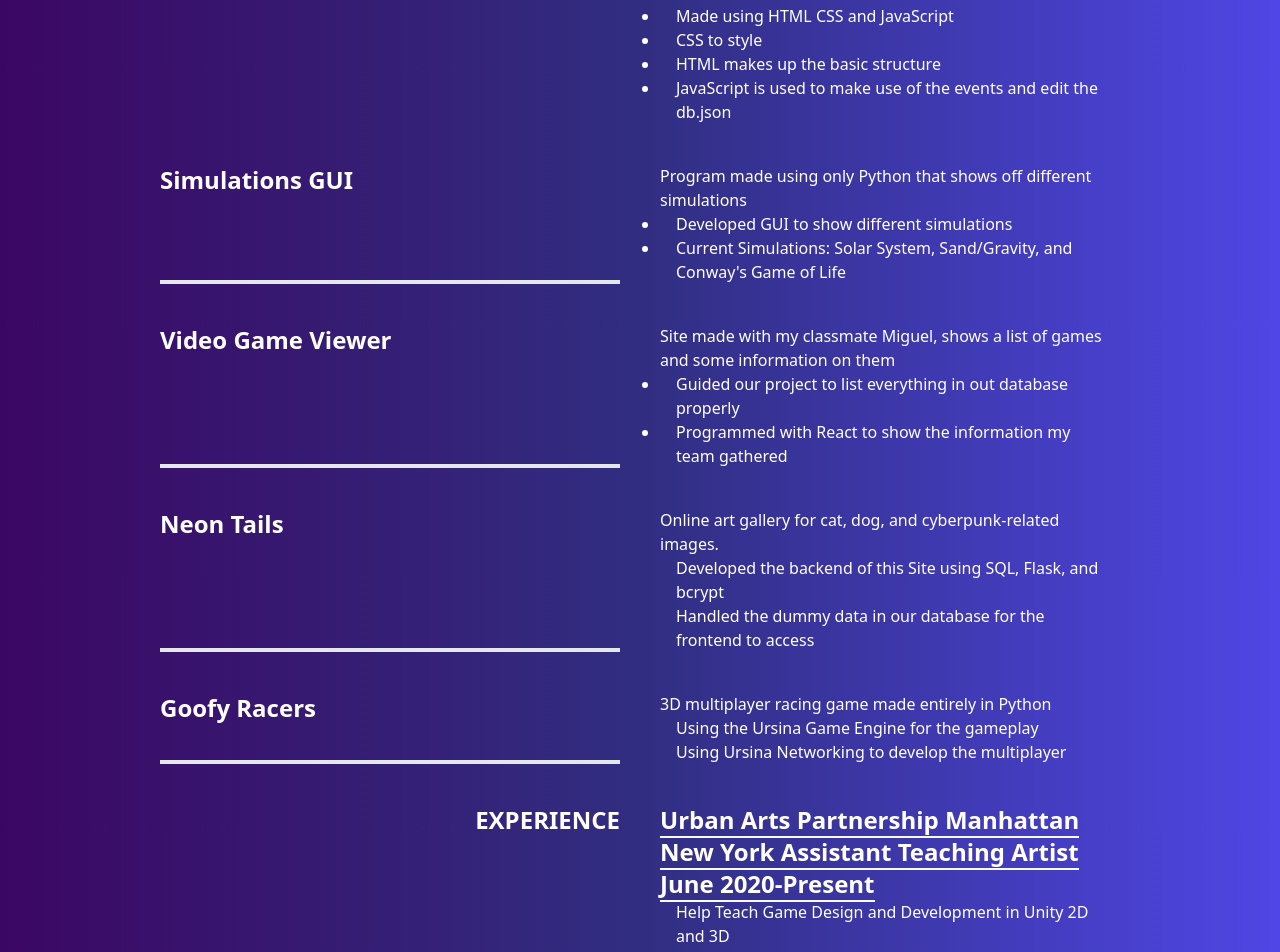
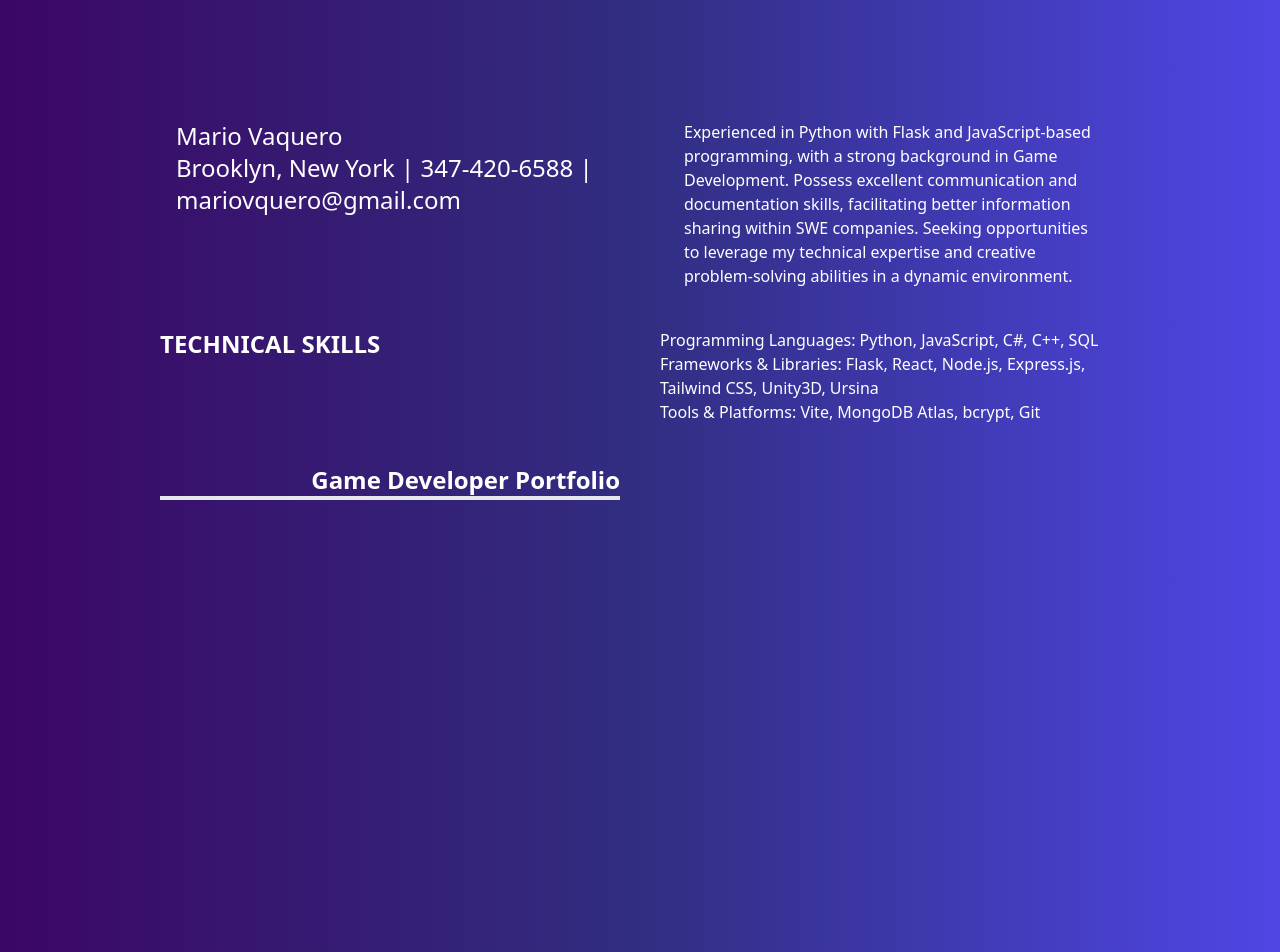
Before and after one commit to RandomMexican/ImprovedSite, a React (Vite) app in the folder vite-project/: page /Resume in a window 1280 px wide. Shown: the part 440-1392 px from the top of the page. Built offline with nearby package versions, Linux system fonts and the light colour scheme.

Commit message:
started fixing

```diff
--- a/vite-project/src/Components/Home.jsx
+++ b/vite-project/src/Components/Home.jsx
@@ -8,24 +8,34 @@ function Home() {
     <div name='home'className='w-full h-screen bg-gradient-to-l from-indigo-600 via-indigo-900 to-purple-950 text-white'>
         {/* Container */}
         <div className='max-w-[1000px] mx-auto px-8 flex flex-col justify-center h-full'>
-            {/* <p className='px-10 border-2 py-20 w-7'> text holder for profile pic</p> */}
-            <img className='rounded-full' src={PFP} alt='profile image' style={{width:'150px',height:'100'}}/>
-            <p>Hi, my name is</p>
-            <h1 className='text-4xl sm:text-7xl font-bold '>Mario Vaquero</h1>
+            {/* Seperating PFP to center it */}
+            <div className='flex justify-center items-center '>
+                <img className='rounded-full ' src={PFP} alt='profile image' style={{width:'150px',height:'100'}}/>
 
-            <h2 className='text-2xl sm:text-4xl font-bold'>I am a Full Stack Web and Game Developer</h2>
-            <p className='py-4 max-w-[700px]'>
+            </div>
 
-                only with Unity 2D and 3D at the moment. Currently trying to learn Tailwind CSS, actually used it to style this site, and Express.JS
-                Which I want to use to help make the backend part of this site.
-            </p>
+            {/* Body of the Home page */}
+            <div>
+                <p>Hello, my name is</p>
+                <h1 className='text-4xl sm:text-7xl font-bold '>Mario Vaquero</h1>
 
+                <h2 className='text-2xl sm:text-4xl font-bold'>I am a Full Stack Web and Game Developer</h2>
+                <p className='py-4 max-w-[700px]'>
+
+                    only with Unity 2D and 3D at the moment. Currently trying to learn Tailwind CSS, actually used it to style this site, and Express.JS
+                    Which I want to use to help make the backend part of this site.
+                </p>
+            </div>
+            {/* Animated Scrolling images so page isnt too static */}
             <div className='w-25'>
                 <marquee behavior="scroll" direction="right" scrollamount="10">
+
                     <img src="/pix/samples/bee.gif" width="72" height="79" alt="Flying Bee"/>
+
                 </marquee>
             </div>
 
+            {/* Button for the User to see Portfolio */}
             <div>
                 <button className=' group border-2 px-6 py-3 my-2 flex items-center hover:bg-purple-500'>
                 <Link to="/Portfolio">More Projects</Link>
--- a/vite-project/src/Components/Navbar.jsx
+++ b/vite-project/src/Components/Navbar.jsx
@@ -9,7 +9,7 @@ function Navbar() {
     const handleClick = () => setNav(!nav)
 
   return (
-    <nav className='fixed w-full h-[80px] flex justify-between items-center px-4 bg-gradient-to-l from-indigo-600 via-indigo-900 to-purple-950 text-white    '>
+    <nav className='fixed w-full h-[80px] flex justify-between items-center px-4 bg-black text-white    '>
         <div>
             Mario V
         </div>
--- a/vite-project/src/Components/Resume.jsx
+++ b/vite-project/src/Components/Resume.jsx
@@ -2,119 +2,49 @@ import React from 'react'
 
 function Resume() {
   return (
-    <div name='Resume' className='w-full md:h-[1500px] bg-gradient-to-l from-indigo-600 via-indigo-900 to-purple-950 text-white'>
-      <div className='flex flex-col justify-center items-center w-full h-full  overflow-auto'>
-        <div className='max-w-[1000px] w-full  grid sm:grid-cols-2 gap-10 px-5'>
-          <div className='sm:text-left md:text-2xl sm:text-1xl '>
-          <ul>
-            <li>Mario Vaquero</li>
-            <li>Brooklyn, NewYork| 347-420-6588 | mvaquero143@gmail.com</li>
-            <li> LinkedIn | Github | Blog |</li>
-          </ul>
+    <div name='Resume' className='w-full md:h-[1500px] bg-gradient-to-l from-indigo-600 via-indigo-900 to-purple-950 text-white' >
+      <div className='flex flex-col justify-center items-center w-full h-full overflow-auto'>
+        <div className='max-w-[1000px] w-full grid sm:grid-cols-2 gap-10 px-5'>
+          {/* HEADER BASICALLY */}
+          <div className='sm:text-left md:text-2xl sm:text-1xl'>
+            <ul>
+              <li>Mario Vaquero</li>
+              <li>Brooklyn, New York | 347-420-6588 | mariovquero@gmail.com</li>
+            </ul>
           </div>
           <div className='px-6'>
             <p>
-              I am experienced in Python with Flask and JavaScript-based programming and have a background in Game Development. Possesses strong skills in communication and documentation that help SWE companies communicate and share information a lot easier.
+            Experienced in Python with Flask and JavaScript-based programming,
+            with a strong background in Game Development.
+            Possess excellent communication and documentation skills,
+            facilitating better information sharing within SWE companies.
+            Seeking opportunities to leverage my technical expertise and creative problem-solving abilities in a dynamic environment.
             </p>
           </div>
+
+          {/* SKILLS LISTED */}
           <div className='sm:text-left text-2xl font-bold'>
-          TECHNICAL SKILLS
+            <p>TECHNICAL SKILLS</p>
           </div>
           <div>
             <p>
-              {/* switch with Icons so it looks nicer */}
-            Python with Flask, SQL, JavaScript, React, Unity3D, and 2D, C#
+              Programming Languages: Python, JavaScript, C#, C++, SQL
+            </p>
+            <p>
+              Frameworks & Libraries: Flask, React, Node.js, Express.js, Tailwind CSS, Unity3D, Ursina
+            </p>
+            <p>
+              Tools & Platforms: Vite, MongoDB Atlas, bcrypt, Git
             </p>
           </div>
 
+          {/* SWE PROJECTS */}
           <div className='sm:text-right text-2xl font-bold inline border-b-4 border-grey'>
-            TECHNICAL PROJECTS
-          </div>
-          <div></div>
-          <p className='font-bold sm:text-left text-2xl'>
-              Game Dev Portfolio
-          </p>
-          <div className='items-center'>
             <p>
-              Portfolio showing some games I developed early in my career
+              Game Developer Portfolio
             </p>
-              <ul className='list-disc'>
-                <li>Made using HTML CSS and JavaScript</li>
-                <li>CSS to style</li>
-                <li>HTML makes up the basic structure</li>
-                <li>JavaScript is used to make use of the events and edit the db.json</li>
-              </ul>
-          </div>
-
-          <p className='font-bold sm:text-left text-2xl inline border-b-4 border-grey'>
-            Simulations GUI
-          </p>
-          <div>
-            <p>
-              Program made using only Python that shows off different simulations
-            </p>
-
-              <ul className='list-disc'>
-                <li>Developed GUI to show different simulations</li>
-                <li>Current Simulations: Solar System, Sand/Gravity, and Conway's Game of Life</li>
-              </ul>
-
-          </div>
-
-          <p className='font-bold sm:text-left text-2xl inline border-b-4 border-grey'>
-            Video Game Viewer
-          </p>
-          <div>
-            <p>
-              Site made with my classmate Miguel, shows a list of games and some information on them
-            </p>
-              <ul className='list-disc'>
-                <li>Guided our project to list everything in out database properly</li>
-                <li>Programmed with React to show the information my team gathered</li>
-              </ul>
-
-          </div>
-
-          <p className='font-bold sm:text-left text-2xl inline border-b-4 border-grey'>
-            Neon Tails
-          </p>
-          <div>
-            <p>
-              Online art gallery for cat, dog, and cyberpunk-related images.
-            </p>
-              <ul className='light-disc'>
-                <li>Developed the backend of this Site using SQL, Flask, and bcrypt</li>
-                <li>Handled the dummy data in our database for the frontend to access</li>
-              </ul>
-
-          </div>
-
-          <p className='font-bold sm:text-left text-2xl inline border-b-4 border-grey'>
-            Goofy Racers
-          </p>
-          <div>
-            <p>
-              3D multiplayer racing game made entirely in Python
-            </p>
-              <ul className='light-disc'>
-                <li>Using the Ursina Game Engine for the gameplay</li>
-                <li>Using Ursina Networking to develop the multiplayer</li>
-              </ul>
-          </div>
-          <div className='sm:text-right text-2xl font-bold inline border-b-4 border-grey'>
-            EXPERIENCE
-          </div>
-          <div>
-            <p className='font-bold sm:text-left text-2xl inline border-b-2 border-gray-50'>
-              Urban Arts Partnership Manhattan New York Assistant Teaching Artist June 2020-Present
-            </p>
-              <ul className='light-disc'>
-                <li>Help Teach Game Design and Development in Unity 2D and 3D</li>
-                <li>Led Course on 5 weeks about Game Design Fundamentals</li>
-              </ul>
           </div>
         </div>
-
       </div>
     </div>
   )
--- /dev/null
+++ b/vite-project/src/Components/Working.jsx
@@ -0,0 +1,11 @@
+import React from 'react'
+
+const Working = () => {
+  return (
+    <div className='flex text-center font-bold'>
+        STILL WORKING ON THIS CHECK BACK LATER
+    </div>
+  )
+}
+
+export default Working
```
Also changed, not shown: vite-project/src/main.jsx (+15 -3 lines), vite-project/holder.txt (added), vite-project/src/index.css (line endings or trailing spaces).
